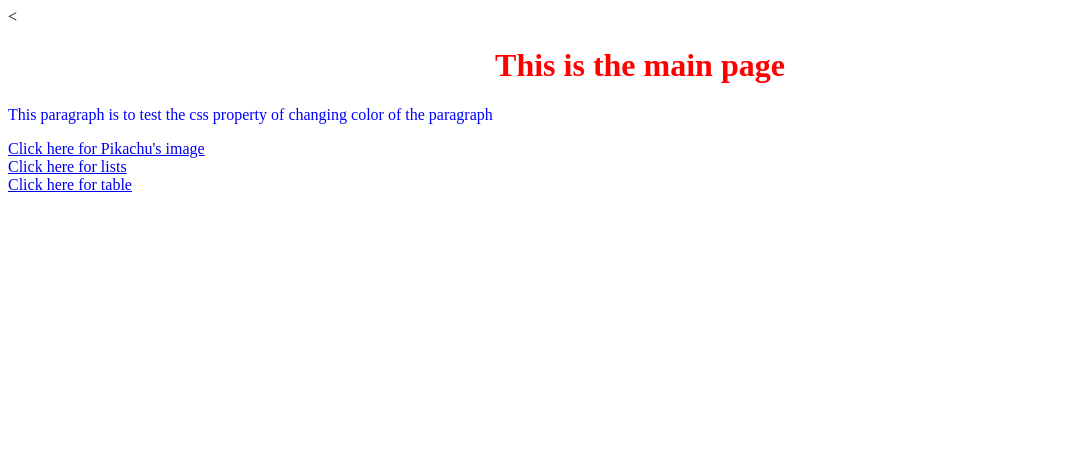
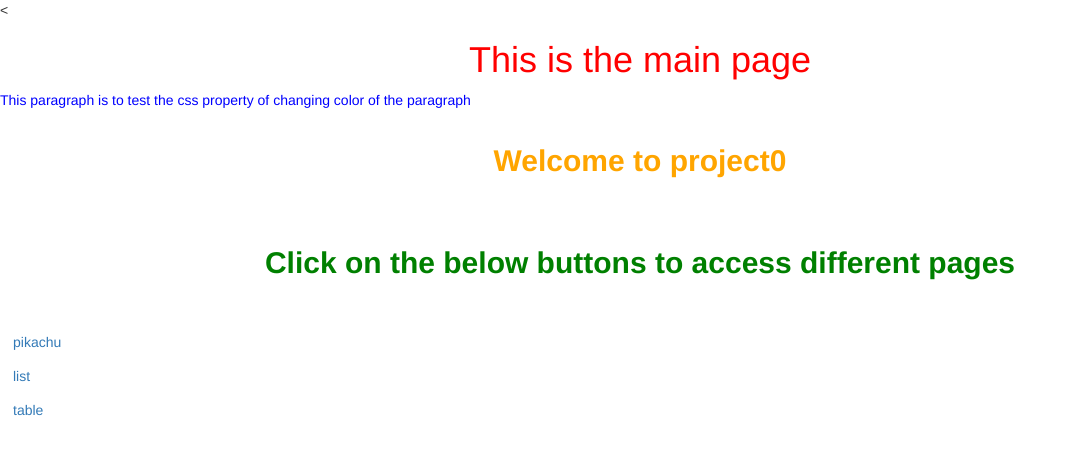
Before and after one commit to Shreyas1215/cs50, a plain HTML site: page project0/project0.html in a window 1280 px wide. Shown: the whole page, without its empty margins (0-1077 px from the left). Drawn offline with nearby package versions, Linux system fonts and the light colour scheme.

Commit message:
finished all coding

```diff
--- /dev/null
+++ b/project0/inherit.scss
@@ -0,0 +1,18 @@
+%message {
+  font-size: sans-serif;
+  font-size: 30px;
+  font-weight: bold;
+  text-align: center;
+  padding : 20px;
+  border : 20px;
+}
+
+.pikachu{
+  @extend %message;
+  color: orange;
+}
+
+.bulbasaur {
+  @extend %message;
+  color : green;
+}
--- /dev/null
+++ b/project0/list.css
@@ -0,0 +1,42 @@
+/*
+Error: Invalid CSS after "  font-size": expected ";", was ": $font"
+        on line 6 of table.scss
+
+1: $color : green;
+2: $font : 20px;
+3:
+4: p {
+5:   color : $color
+6:   font-size: $font
+7: }
+
+Backtrace:
+table.scss:6
+/usr/lib/ruby/vendor_ruby/sass/scss/parser.rb:1207:in `expected'
+/usr/lib/ruby/vendor_ruby/sass/scss/parser.rb:1137:in `expected'
+/usr/lib/ruby/vendor_ruby/sass/scss/parser.rb:1132:in `tok!'
+/usr/lib/ruby/vendor_ruby/sass/scss/parser.rb:786:in `block in try_declaration'
+/usr/lib/ruby/vendor_ruby/sass/scss/parser.rb:1183:in `rethrow'
+/usr/lib/ruby/vendor_ruby/sass/scss/parser.rb:791:in `try_declaration'
+/usr/lib/ruby/vendor_ruby/sass/scss/parser.rb:720:in `declaration_or_ruleset'
+/usr/lib/ruby/vendor_ruby/sass/scss/parser.rb:685:in `block_child'
+/usr/lib/ruby/vendor_ruby/sass/scss/parser.rb:674:in `block_contents'
+/usr/lib/ruby/vendor_ruby/sass/scss/parser.rb:666:in `block'
+/usr/lib/ruby/vendor_ruby/sass/scss/parser.rb:658:in `ruleset'
+/usr/lib/ruby/vendor_ruby/sass/scss/parser.rb:684:in `block_child'
+/usr/lib/ruby/vendor_ruby/sass/scss/parser.rb:677:in `block_contents'
+/usr/lib/ruby/vendor_ruby/sass/scss/parser.rb:125:in `stylesheet'
+/usr/lib/ruby/vendor_ruby/sass/scss/parser.rb:41:in `parse'
+/usr/lib/ruby/vendor_ruby/sass/engine.rb:406:in `_to_tree'
+/usr/lib/ruby/vendor_ruby/sass/engine.rb:381:in `_render_with_sourcemap'
+/usr/lib/ruby/vendor_ruby/sass/engine.rb:298:in `render_with_sourcemap'
+/usr/lib/ruby/vendor_ruby/sass/exec/sass_scss.rb:387:in `run'
+/usr/lib/ruby/vendor_ruby/sass/exec/sass_scss.rb:63:in `process_result'
+/usr/lib/ruby/vendor_ruby/sass/exec/base.rb:52:in `parse'
+/usr/lib/ruby/vendor_ruby/sass/exec/base.rb:19:in `parse!'
+/usr/bin/sass:8:in `<main>'
+*/
+body:before {
+  white-space: pre;
+  font-family: monospace;
+  content: "Error: Invalid CSS after \"  font-size\": expected \";\", was \": $font\"\A         on line 6 of table.scss\A \A 1: $color : green;\A 2: $font : 20px;\A 3: \A 4: p {\A 5:   color : $color\A 6:   font-size: $font\A 7: }"; }
--- /dev/null
+++ b/project0/nest.scss
@@ -0,0 +1,15 @@
+$color : grey;
+div {
+  p {
+    font-size: 20px;
+    color : $color;
+  }
+  ol {
+    background-color:blue;
+    color : black;
+  }
+  ul {
+    background-color: green;
+    color : red;
+  }
+}
--- a/project0/project0.html
+++ b/project0/project0.html
@@ -2,8 +2,10 @@
 <html lang="en" dir="ltr">
   <head>
     <meta name = "viewport" content="width = width-device" initial scale = "1.0" charset="utf-8">
+    <link rel="stylesheet" href="https://maxcdn.bootstrapcdn.com/bootstrap/3.4.0/css/bootstrap.min.css">
+    <link rel ="stylesheet" href = "inherit.css">
     <style>
-      h1 {
+      h1, a {
         color : red;
         text-align: center;
       }
@@ -19,11 +21,13 @@
     <p>
       This paragraph is to test the css property of changing color of the paragraph
     </p>
+  <div class = "pikachu"> Welcome to project0 </div> <br>
+  <div class = "bulbasaur"> Click on the below buttons to access different pages </div> <br>
   <a href = "pikachu.html"/>
-  Click here for Pikachu's image <br>
+  <button type="button" class = "btn btn-link">pikachu</button><br>
   <a href = "list.html"/>
-  Click here for lists <br>
-  <a href="table.html"/>
-  Click here for table <br>
+  <button type="button" class = "btn btn-link">list</button>
+<br>  <a href="table.html"/>
+  <button type="button" class = "btn btn-link">table</button>
   </body>
 </html>
--- /dev/null
+++ b/project0/table.scss
@@ -0,0 +1,7 @@
+$color : green;
+$font : 20px;
+
+p {
+  color : $color
+  font-size: $font
+}
```
Also changed, not shown: project0/list.html (+7 -2 lines), project0/pikachu.html (+6 -1 lines), project0/table.html (+1 -0 lines), project0/inherit.css (added), project0/nest.css (added), project0/table.css (added), 2 other files.
